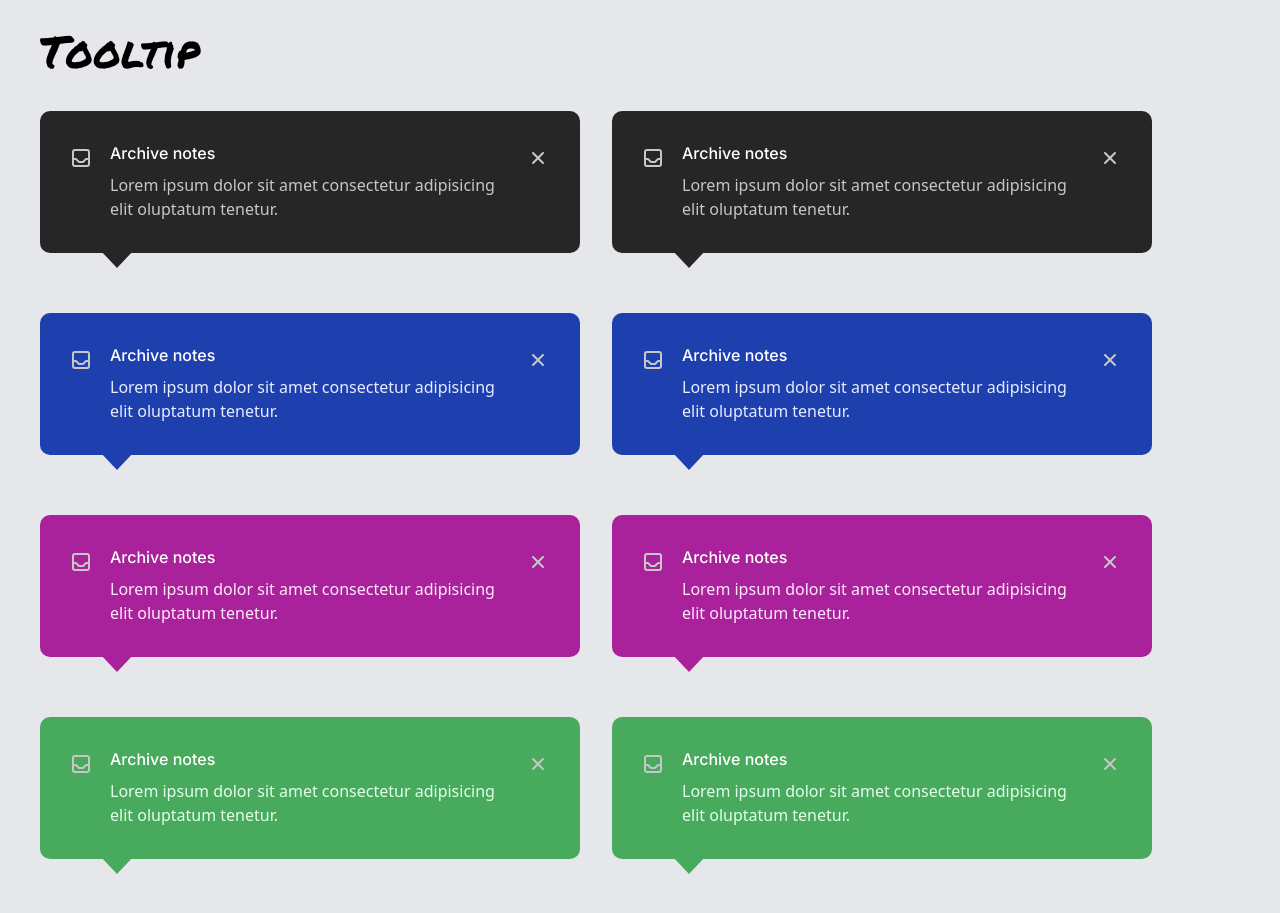
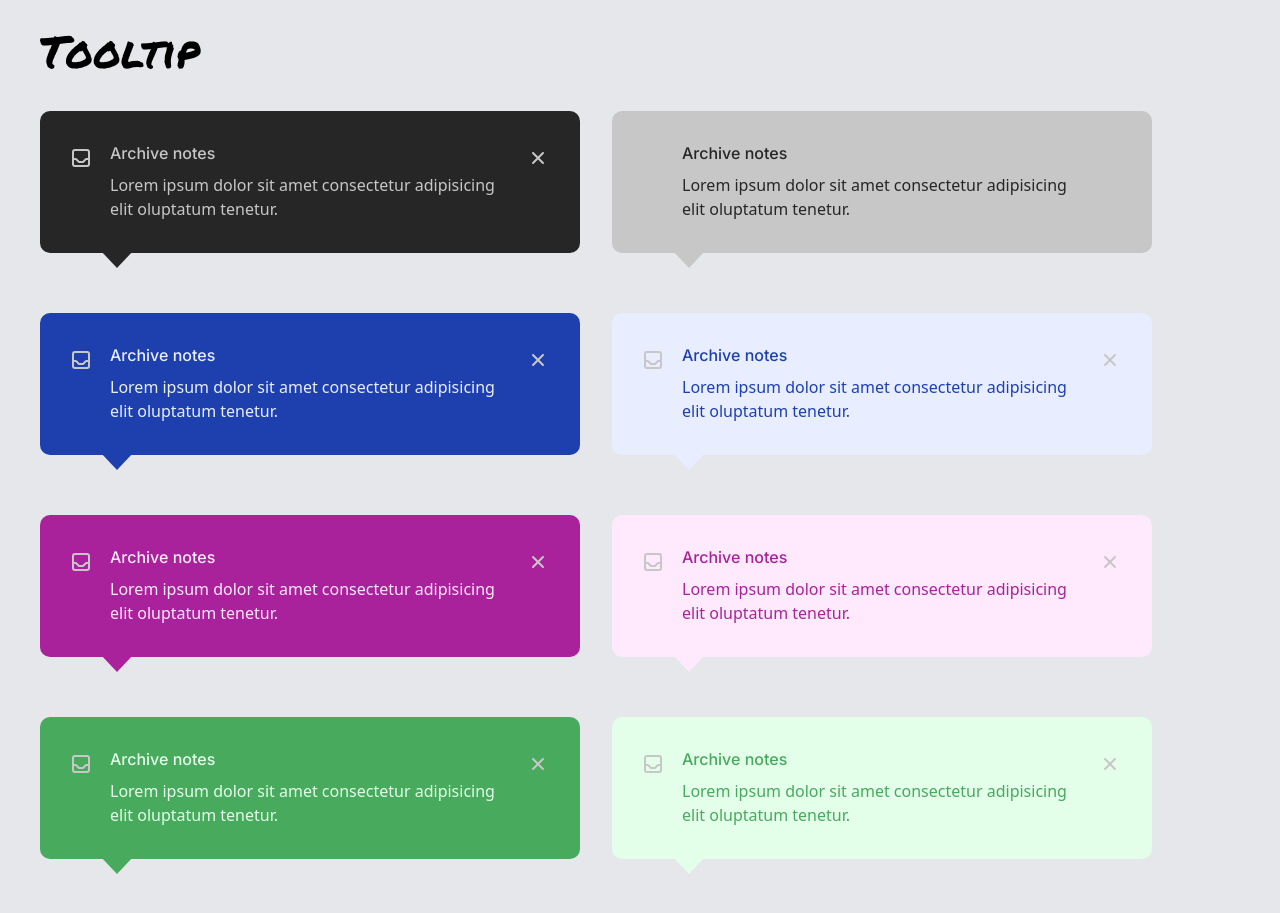
Before and after one commit to Petrasoderstrom1612/component-library, a React (Vite) app: page / in a window 1280 px wide. Shown: the part 2827-3740 px from the top of the page. Built offline with nearby package versions, Linux system fonts and the light colour scheme.

Commit message:
all colors apart from icons work perfectly

```diff
--- a/src/App.jsx
+++ b/src/App.jsx
@@ -21,7 +21,7 @@ function App() {
             <h2 className="h2-badge">Pill</h2>
           </div>
           {colors.map((one, index) => (
-            <div key={one} className="badges-div">
+            <div key={`${one}-${index}`} className="badges-div">
               <Badge variant="squared" color={one}>{one}</Badge>
               <Badge variant="rounded" color={one}>{colors[index].toUpperCase()}</Badge>
             </div>
@@ -98,18 +98,16 @@ function App() {
       <>
         <h1 className="h1-tooltips">Tooltip</h1>
         { palettes.map((onePalette, index) => (
-          <div className="tooltip-divs">
+          <div key={`${onePalette}-${index}`} className="tooltip-divs">
           <Tooltip
-            variant="dark"
-            key={onePalette}
+            theme="dark"
             palette ={onePalette}
             title="Archive notes"
             paragraph="Lorem ipsum dolor sit amet consectetur adipisicing elit oluptatum tenetur."
             />
             <Tooltip
-            variant="light"
-            key={onePalette + "-light"}
-            palette ={onePalette}
+            theme="light"
+            palette={onePalette}
             title="Archive notes"
             paragraph="Lorem ipsum dolor sit amet consectetur adipisicing elit oluptatum tenetur."
             />
--- a/src/Tooltips/Tooltip.jsx
+++ b/src/Tooltips/Tooltip.jsx
@@ -2,31 +2,37 @@ import { useRef, useState, useEffect } from "react";
 import folderIcon from "./icons/folder.svg"
 import xIcon from "./icons/X.svg"
 
-const Tooltip = ({ palette, title, paragraph, ...rest }) => {
+const Tooltip = ({ palette, title, paragraph, theme }) => {
+  console.log(theme)
   const divRef = useRef(null); //it is standart to declare ref as null
   const [color, setColor] = useState("");
   const [bgColor, setBgColor] = useState("");
   const [accentColor, setAccentColor] = useState("");
 
   useEffect(() => {
-    if (divRef.current) {
-      const style = getComputedStyle(divRef.current) //access the DOM to get CSS properties of the element where ref is placed. (style is not a fixed word)
+    const style = getComputedStyle(divRef.current) //access the DOM to get CSS properties of the element where ref is placed. (style is not a fixed word)
+    if (divRef.current && theme === "dark") {
       setColor(style.color); //save the color you get into state
       setBgColor(style.backgroundColor); //save the color you get into state
       setAccentColor(style.getPropertyValue("--accent-color")); //save the color you get into state
     }
-  }, [palette]);
+    else if (divRef.current && theme === "light") {
+      setColor(style.backgroundColor);
+      setBgColor(style.color);
+      setAccentColor(style.backgroundColor);
+    }
+  }, [palette, theme]);
 
   return (
-    <div className={`palette-div ${palette}`} ref={divRef}> {/*get background-color value of this element (and that one sits in palette, it is of course only one background color on an element*/}
+    <div className={`palette-div ${palette}`} style={{ backgroundColor: `${bgColor}` }} ref={divRef}> {/*get background-color value of this element (and that one sits in palette, it is of course only one background color on an element*/}
       <div className="tooltip" style={{ borderTop: `18px solid ${bgColor}` }}></div> {/* place the color from state to the tooltip element*/}
       <div className="tooltip-text-div">
         <div className="icons-titel-tooltip-div">
-            <img style={{color: color}} src={folderIcon} alt="Folder" />
-            <h3 className="tooltip-h3" style={{color: accentColor}}>{title}</h3>
-            <img className="cross-icon-tooltip" style={{color: color}} src={xIcon} alt="Folder" />
+            <img style={{color: `${color}`}} src={folderIcon} alt="Folder" />
+            <h3 className="tooltip-h3" style={{color: `${color}`}}>{title}</h3>
+            <img className="cross-icon-tooltip" style={{color: `${color}`}} src={xIcon} alt="Folder" />
         </div>
-        <p className="tooltip-p" style={{color: color}}>{paragraph}</p>
+        <p className="tooltip-p" style={{color: `${color}`}}>{paragraph}</p>
       </div>
     </div>
   );
```
